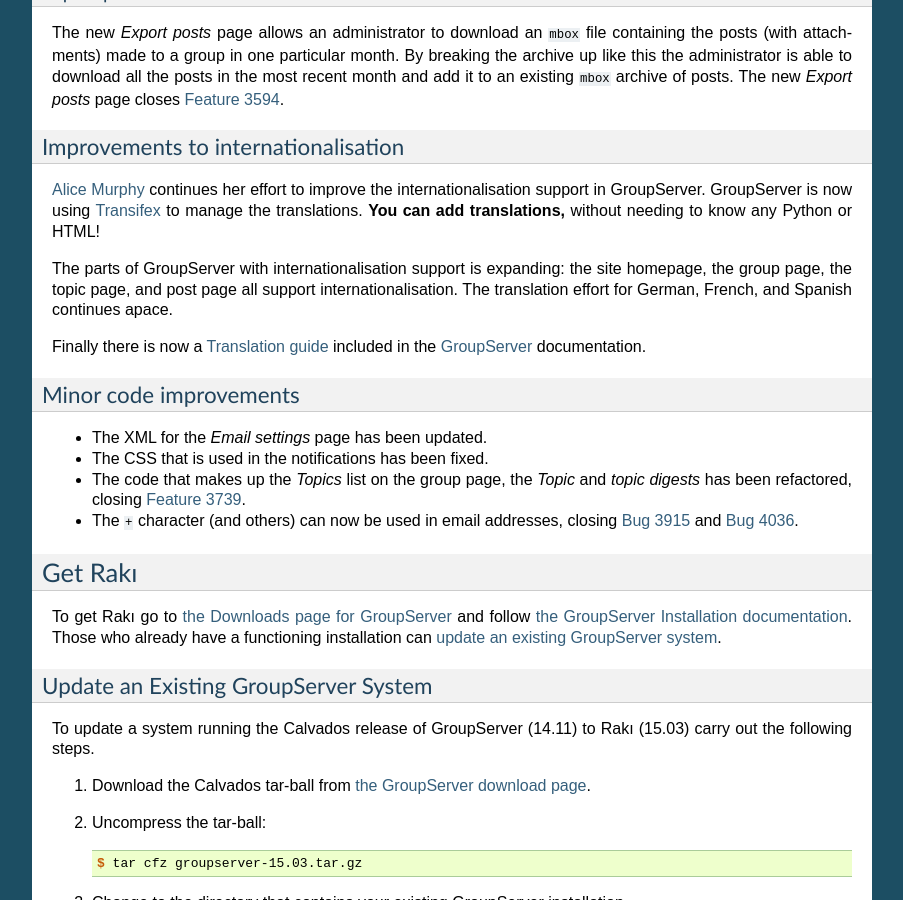
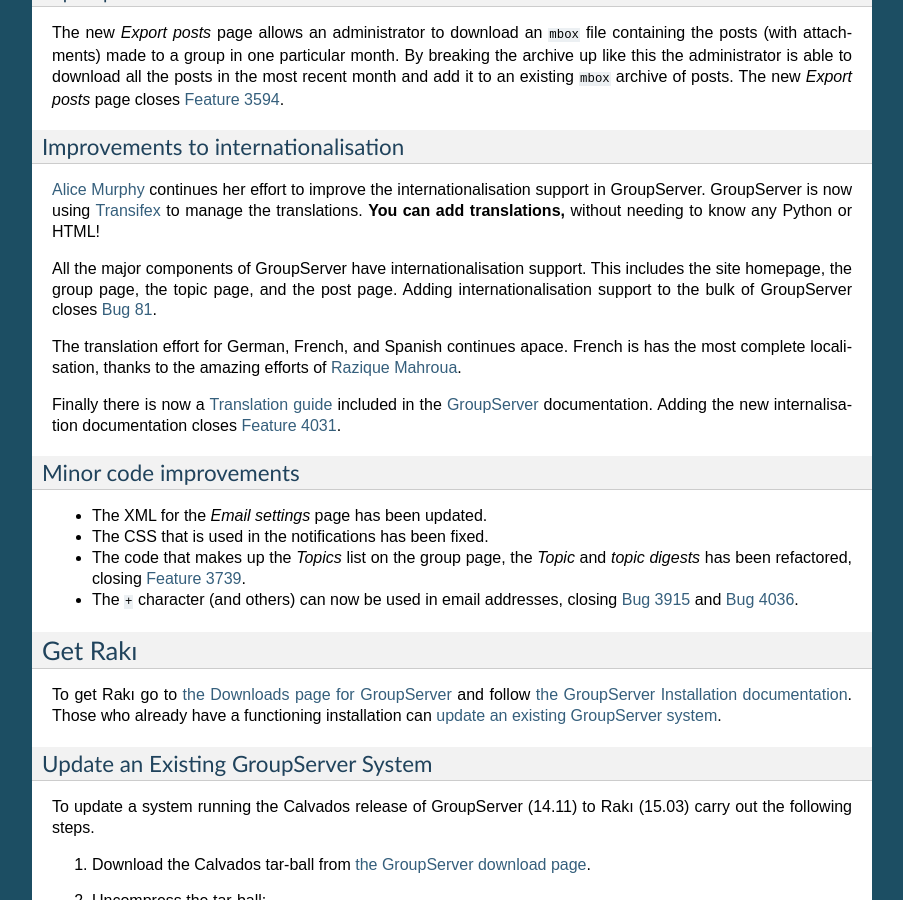
Before and after one commit to groupserver/buildout, a Sphinx documentation site: the page built from docs/release-notes-1503.rst, in a window 1280 px wide and 900 px high, scrolled down 1259 px. Shown: the whole window, without its empty margins (198-1101 px from the left). Built offline with Sphinx 7.4.7, drawn with Linux system fonts in a browser that asks for light colours.

Commit message:
Adding notes about the internationalisation effort

```diff
--- a/docs/release-notes-1503.rst
+++ b/docs/release-notes-1503.rst
@@ -104,15 +104,26 @@
 using Transifex_ to manage the translations. **You can add
 translations,** without needing to know any Python or HTML!
 
-.. _Transifex: https://www.transifex.com/organization/groupserver/dashboard
+.. _Transifex: https://www.transifex.com/organization/groupserver/
 
-The parts of GroupServer with internationalisation support is
-expanding: the site homepage, the group page, the topic page, and
-post page all support internationalisation. The translation
-effort for German, French, and Spanish continues apace.
+All the major components of GroupServer have internationalisation
+support. This includes the site homepage, the group page, the
+topic page, and the post page. Adding internationalisation
+support to the bulk of GroupServer closes `Bug 81`_.
+
+.. _Bug 81: https://redmine.iopen.net/issues/81
+
+The translation effort for German, French, and Spanish continues
+apace. French is has the most complete localisation, thanks to
+the amazing efforts of `Razique Mahroua`_.
+
+.. _Razique Mahroua: https://www.transifex.com/accounts/profile/Razique/
 
 Finally there is now a :doc:`translations` included in the
-GroupServer_ documentation.
+GroupServer_ documentation. Adding the new internalisation
+documentation closes `Feature 4031`_.
+
+.. _Feature 4031: https://redmine.iopen.net/issues/4031
 
 Minor code improvements
 =======================
```
Also changed, not shown: other parts of docs/release-notes-1503.rst (+1 -1 lines).
